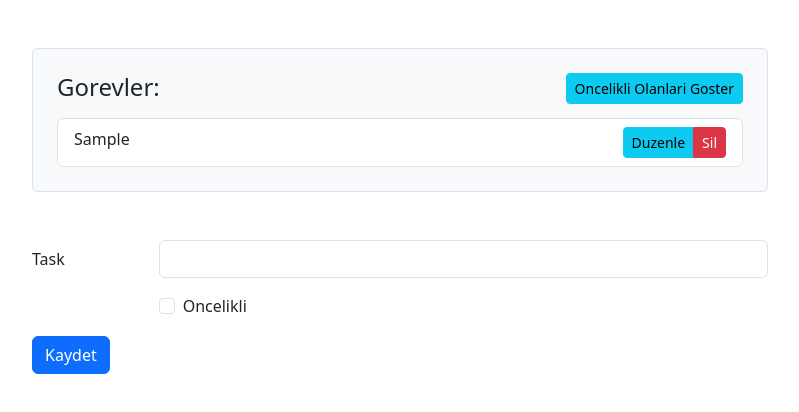
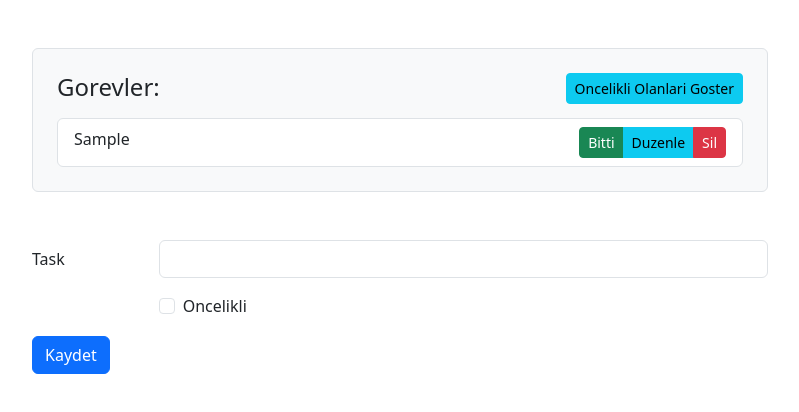
Before and after one commit to hakanyalcinkaya/Sifirdan-Projelerle-Front-End-ve-React-Egitimi, a React (Vite) app in the folder 012-React-Form-ile-Calismak/: page / in a window 1280 px wide. Both pictures are taken after typing "Sample" into the empty fields and a click on the button "Kaydet". Shown: the top 412 px of the page, without its empty margins (240-1039 px from the left). Built offline with nearby package versions, Linux system fonts and the light colour scheme.

Commit message:
React: Form ile Calismak - Task is Done Yapisinin Eklenmesi

```diff
--- a/012-React-Form-ile-Calismak/src/TaskForm.jsx
+++ b/012-React-Form-ile-Calismak/src/TaskForm.jsx
@@ -3,9 +3,18 @@ import {v4 as uuidv4} from 'uuid';
 import TaskList from "./TaskList"
 
 export default function TaskForm() {
-  const emptyForm = {task: "", priority: false, }
+  const emptyForm = {task: "", priority: false, isDone: false}
   const [formData, setFormData ] = useState(emptyForm)
   const [tasks, setTasks] = useState([])
+
+  function doneTask(uuid) {
+    const taskIndex = tasks.findIndex(item => item.uuid === uuid)
+    const task = tasks[taskIndex]
+    task.isDone = !task.isDone
+    const newTasks = tasks.slice()
+    newTasks[taskIndex] = task
+    setTasks(newTasks)
+  }
 
   function editTask(uuid) {
     const task = tasks.find(item => item.uuid === uuid)
@@ -47,7 +56,7 @@ export default function TaskForm() {
 
   return (
     <>
-      <TaskList tasks={tasks} removeTask={removeTask} editTask={editTask} />
+      <TaskList tasks={tasks} removeTask={removeTask} editTask={editTask} doneTask={doneTask} />
 
       <form onSubmit={handleFormSubmit}>
         <div className="row mb-3">
--- a/012-React-Form-ile-Calismak/src/TaskList.jsx
+++ b/012-React-Form-ile-Calismak/src/TaskList.jsx
@@ -2,7 +2,7 @@ import { useEffect, useState } from "react"
 import TaskListItem from "./TaskListItem"
 
 
-export default function TaskList({ tasks, removeTask, editTask }) {
+export default function TaskList({ tasks, removeTask, editTask, doneTask }) {
   const [priority, setPriority] = useState(false)
   const [filteredTasks, setFilteredTask] = useState(tasks)
 
@@ -22,7 +22,7 @@ export default function TaskList({ tasks, removeTask, editTask }) {
   // tasks bilgisi component'e ulasinca filter'a esitle..
   useEffect(() => {
     setFilteredTask(tasks)
-  }, [tasks] )
+  }, [tasks])
 
   // https://react.dev/learn/you-might-not-need-an-effect
   // // priority bilgisi degisirse..
@@ -39,14 +39,20 @@ export default function TaskList({ tasks, removeTask, editTask }) {
       <div className="p-4 bg-light mb-5 border rounded">
         <h4 className="mb-3">Gorevler:
           <button onClick={handlePriorityFilter}
-          className={`btn btn-sm ${!priority ? "btn-info" : "btn-primary"} float-end`}>
+            className={`btn btn-sm ${!priority ? "btn-info" : "btn-primary"} float-end`}>
             {!priority ? "Oncelikli Olanlari Goster" : "Hepsini Goster.."}
           </button>
         </h4>
         <ul className="list-group">
           {filteredTasks.map(
             (task) =>
-              <TaskListItem key={task.uuid} task={task} editTask={editTask} removeTask={removeTask} />
+              <TaskListItem
+                key={task.uuid}
+                task={task}
+                editTask={editTask}
+                removeTask={removeTask}
+                doneTask={doneTask}
+              />
           )}
         </ul>
       </div>
--- a/012-React-Form-ile-Calismak/src/TaskListItem.jsx
+++ b/012-React-Form-ile-Calismak/src/TaskListItem.jsx
@@ -1,8 +1,8 @@
 import TaskListItemIcon from "./TaskListItemIcon"
 
-function TaskListItem({ task }) {
+function TaskListItem({ task, editTask, removeTask, doneTask }) {
   return (
-    <li className="list-group-item">
+    <li className={`list-group-item ${task.isDone && 'bg-success bg-gradient'}`}>
       {
         task.priority &&
         <span className="badge text-bg-secondary me-2">
@@ -10,6 +10,12 @@ function TaskListItem({ task }) {
         </span>}
       {task.task}
       <div className="btn-group float-end" role="group">
+        <button
+          className="btn btn-sm btn-success"
+          onClick={() => doneTask(task.uuid)}
+        >
+          Bitti
+        </button>
         <button
           className="btn btn-sm btn-info"
           onClick={() => editTask(task.uuid)}
```
